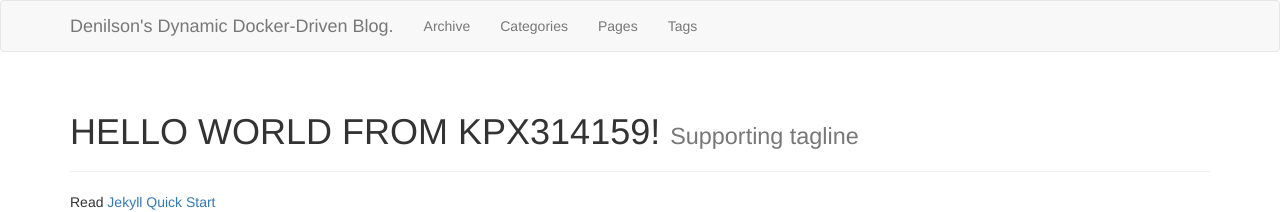
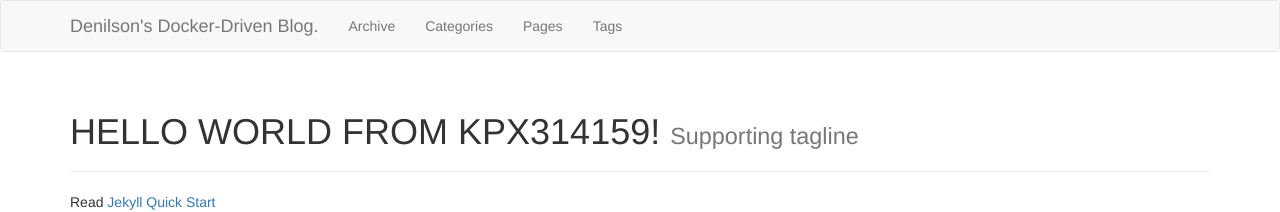
Before and after one commit to denilsonpfus/new_site, a Jekyll site: the page built from index.md, in a window 1280 px wide. Shown: the top 212 px of the page. Built offline with Jekyll 4.4.1, drawn with Linux system fonts in a browser that asks for light colours; nearby versions of some CDN libraries; library files that are not in the unit come from our copies.

Commit message:
Update _config.yml

```diff
--- a/_config.yml
+++ b/_config.yml
@@ -11,7 +11,7 @@ markdown: kramdown
 # Themes are encouraged to use these universal variables
 # so be sure to set them if your theme uses them.
 #
-title : Denilson's Dynamic Docker-Driven Blog.
+title : Denilson's Docker-Driven Blog.
 tagline: A blog isn't just about words or Docker.
 author :
   name : KPX314159
```
